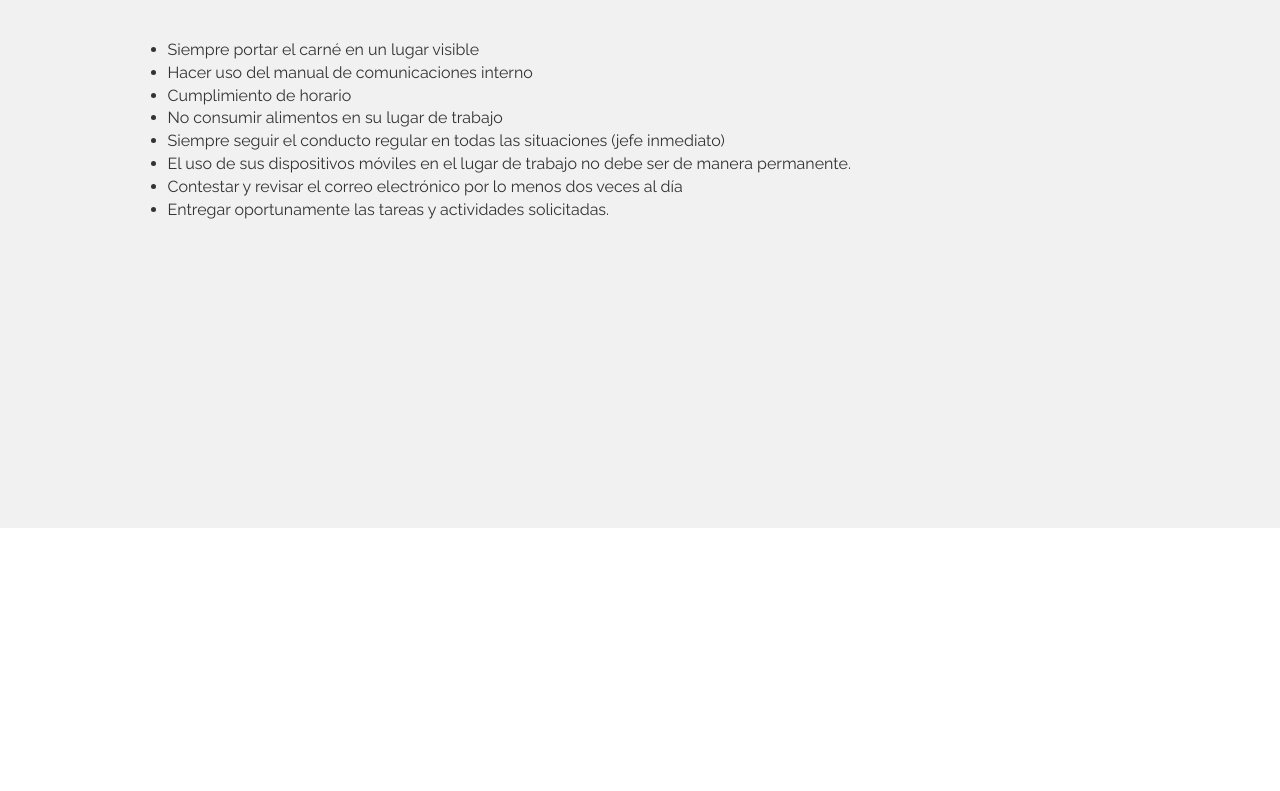
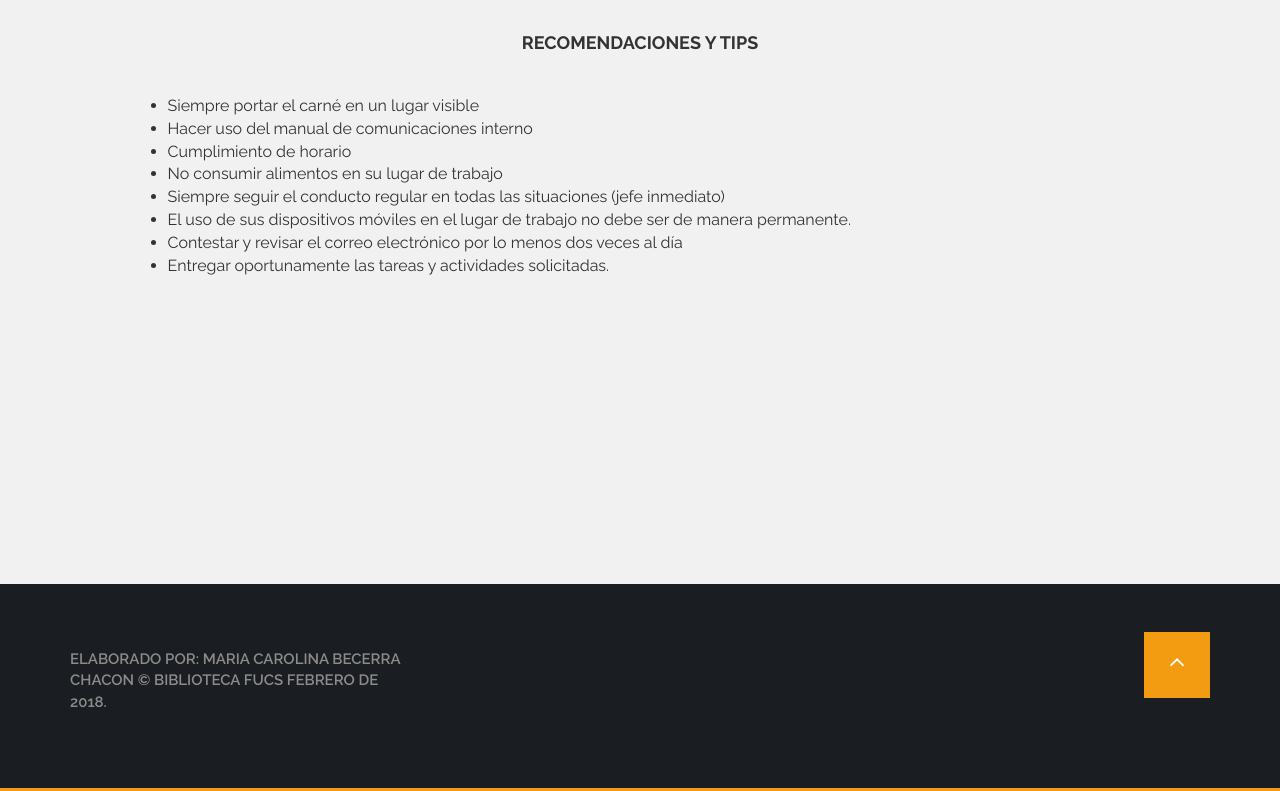
Before and after one commit to kiryeelesion/Manual, a plain HTML site: page index.html in a window 1280 px wide. Shown: the part 9881-10672 px from the top of the page. Before the commit the page ends 10409 px from the top, so only its background shows below. Drawn offline with Linux system fonts and the light colour scheme; files whose address does not match are found by name.

Commit message:
Add files via upload

```diff
--- a/index.html
+++ b/index.html
@@ -623,7 +623,7 @@
                                 Dirección: Carrera 52 No. 67 A 71
                             </p>
                             <p>
-                                También recuerda estos tiempos para el desarrollo de tus actividades diarias <br>
+                                También recuerda estos tiempos para el desarrollo de tus actividades diarias <br> <br>
                                 <img src="images/horario.png" alt="">
                             </p>
                             <p><strong>SISTEMA DE GESTIÓN DE CALIDAD</strong><br>
@@ -777,7 +777,7 @@
                             Sí un usuario pregunta <strong><em>¿cómo puede solicitar compra de material bibliográfico?</em></strong> <br>
                             Debes informar: que la ruta es Página web Fucsalud/Administrativos/Log in/ Servicios En línea/ Solicitud Compra de Material Bibliográfico. <br><br>
                             <strong><em>¿Quiénes pueden solicitar la compra de material bibliográfico?</em></strong> <br>
-                            Decanos, Directores de programa o secretarios académicos. Para el resto de la comunidad académica pueden realizar sugerencias de compra a través del Catálogo en línea <br> br
+                            Decanos, Directores de programa o secretarios académicos. Para el resto de la comunidad académica pueden realizar sugerencias de compra a través del Catálogo en línea <br> <br>
                             <strong><em>¿Existe un comité de biblioteca?</em></strong>
                             Si, y es realizado por la dirección del Sistema de Bibliotecas dos veces al año, cuenta con la participación de las directivas de la institución, decanos, directores de programa y jefes de servicio.
                         </p>
@@ -1012,27 +1012,24 @@
      FOOTER
 ============================== -->
 
-    <!-- <section class="copyright">
+    <section class="copyright">
         <h2></h2>
         <div class="container">
             <div class="row">
                 <div class="col-md-6">
-                    <div class="copy_right_text"> -->
+                    <div class="copy_right_text">
                     <!-- COPYRIGHT TEXT -->
-                        <!-- <p>Copyright &copy; 2017. All Rights Reserved.</p>
-                        <p>A theme by <a href="https://dcrazed.com/">Dcrazed</a></p>
+                        <p>Elaborado por: Maria Carolina Becerra Chacon &copy; Biblioteca FUCS Febrero de 2018.</p>
                     </div>
-
                 </div>
-
                 <div class="col-md-6">
                     <div class="scroll_top">
-                        <a href="#HOME"><i class="fa fa-angle-up"></i></a>
+                        <a href="#INICIO"><i class="fa fa-angle-up"></i></a>
                     </div>
                 </div>
             </div>
         </div>
-    </section> -->
+    </section>
     <!-- END FOOTER -->
 
 
```
